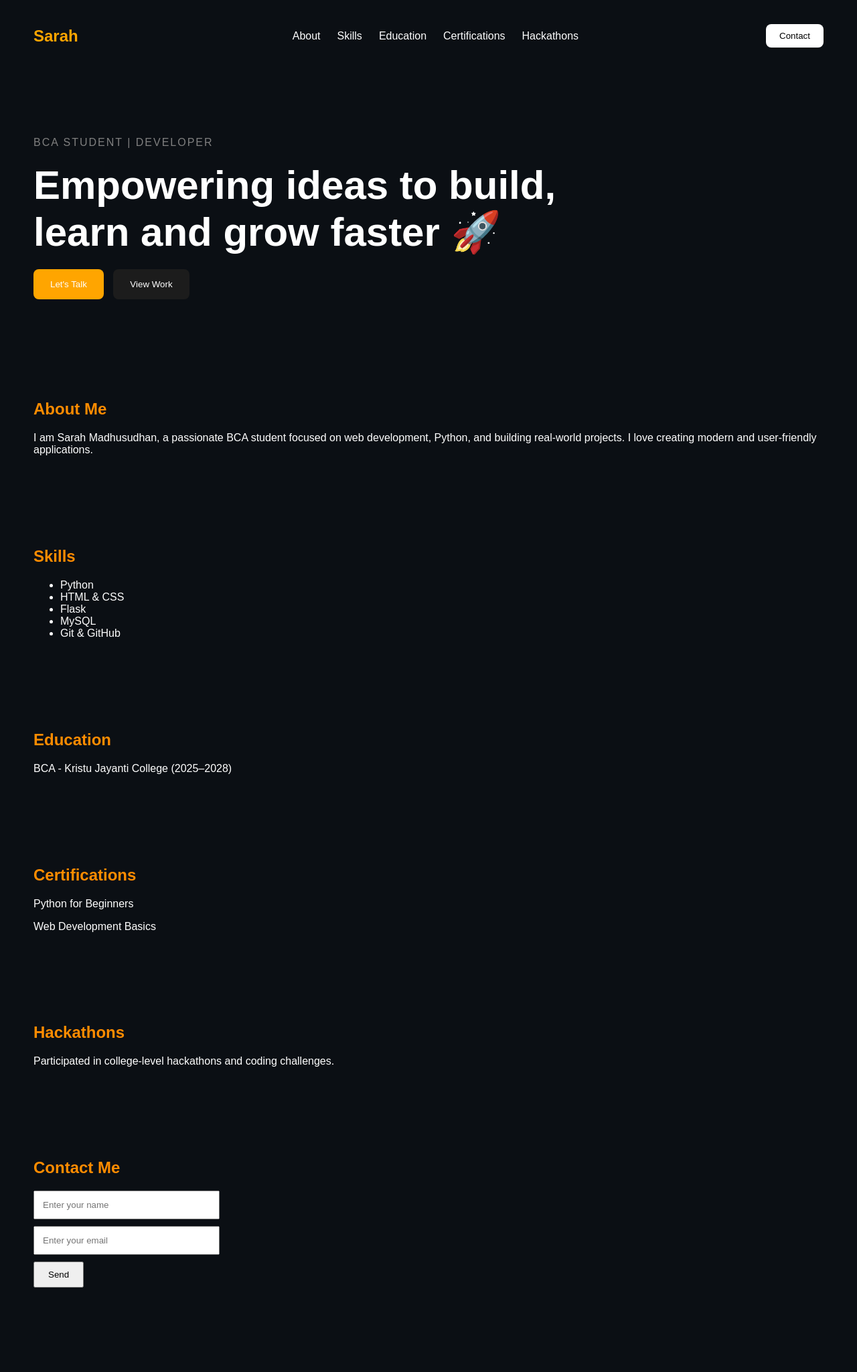
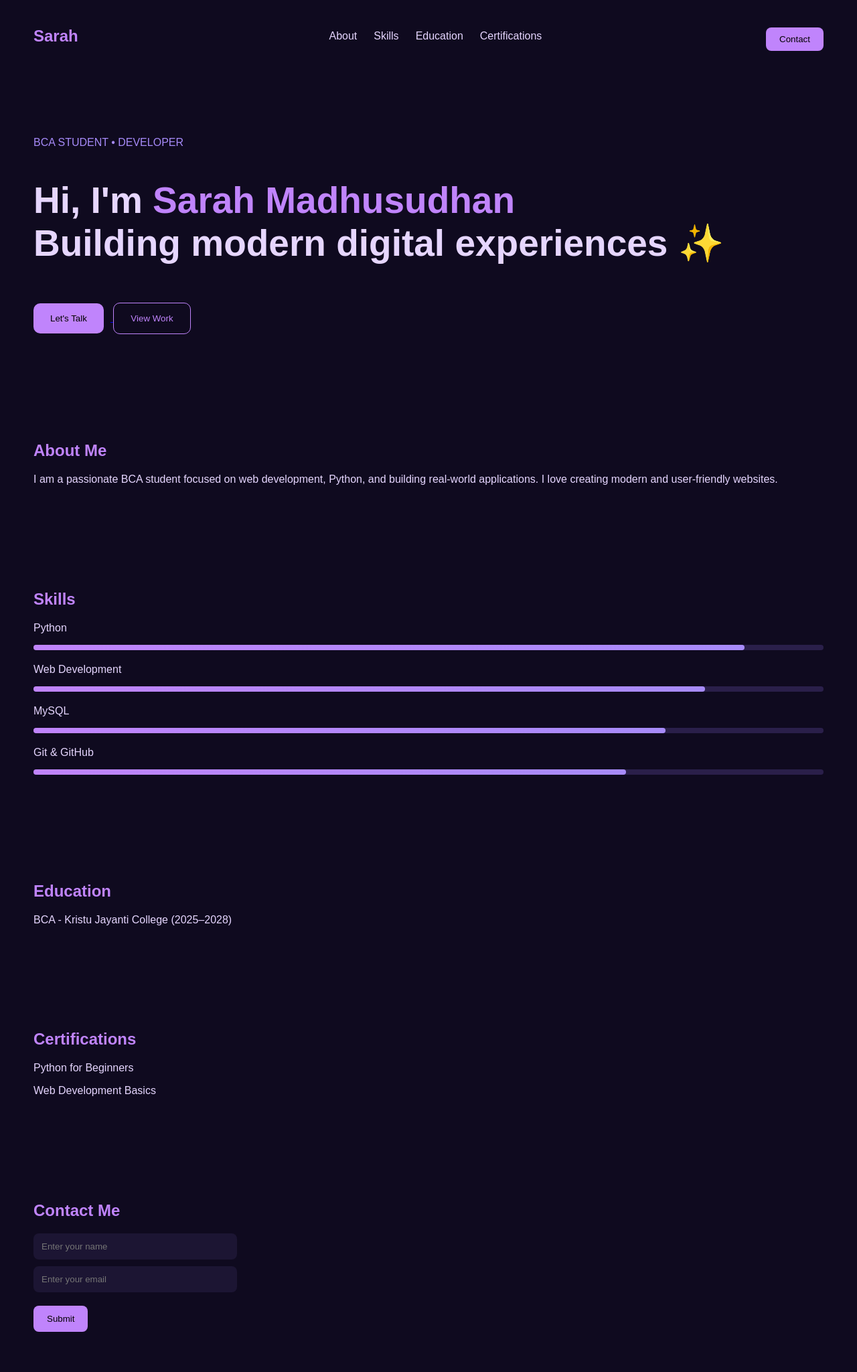
Before and after one commit to sarahmadhusudhan1504-cyber/portfolio_project1, a Flask app: page / in a window 1280 px wide. Shown: the whole page at 67% size. Before the commit the page ends 1923 px from the top, so only its background shows below. Run offline with Flask 3, Linux system fonts and the light colour scheme.

Commit message:
final lavender portfolio with contact form

```diff
--- a/static/style.css
+++ b/static/style.css
@@ -1,8 +1,13 @@
 body {
     margin: 0;
     font-family: Arial;
-    background: #0b0f14;
-    color: white;
+    background: #0f0a1f;
+    color: #e6d6ff;
+}
+
+/* SMOOTH SCROLL */
+html {
+    scroll-behavior: smooth;
 }
 
 /* NAVBAR */
@@ -14,7 +19,8 @@ nav {
 }
 
 .logo {
-    color: orange;
+    color: #c084fc;
+    font-size: 24px;
 }
 
 nav ul {
@@ -24,16 +30,17 @@ nav ul {
 }
 
 nav ul li a {
+    color: #e6d6ff;
     text-decoration: none;
-    color: white;
 }
 
+/* CONTACT BUTTON */
 .btn {
-    background: white;
+    background: #c084fc;
+    border: none;
+    padding: 10px 20px;
+    border-radius: 8px;
     color: black;
-    padding: 10px 20px;
-    border: none;
-    border-radius: 8px;
 }
 
 /* HERO */
@@ -42,55 +49,102 @@ nav ul li a {
 }
 
 .tag {
-    color: gray;
-    letter-spacing: 2px;
+    color: #a78bfa;
 }
 
 .hero h1 {
-    font-size: 60px;
-    margin: 20px 0;
+    font-size: 55px;
+}
+
+.hero span {
+    color: #c084fc;
 }
 
 /* BUTTONS */
-.buttons {
-    margin-top: 20px;
-}
-
 .primary {
-    background: orange;
+    background: #c084fc;
     padding: 15px 25px;
     border: none;
-    color: white;
-    border-radius: 8px;
+    border-radius: 10px;
     margin-right: 10px;
 }
 
 .secondary {
-    background: #1c1c1c;
+    background: transparent;
+    border: 1px solid #c084fc;
     padding: 15px 25px;
-    border: none;
-    color: white;
-    border-radius: 8px;
+    border-radius: 10px;
+    color: #c084fc;
 }
 
 /* SECTIONS */
 section {
-    padding: 50px;
+    padding: 60px 50px;
 }
 
 h2 {
-    margin-bottom: 20px;
-    color: #ff8c00;
+    color: #c084fc;
 }
 
-/* FORM */
+/* SKILLS */
+.skill {
+    margin-bottom: 20px;
+}
+
+.bar {
+    height: 8px;
+    background: #2a1f4a;
+    border-radius: 5px;
+}
+
+.bar div {
+    height: 100%;
+    background: linear-gradient(to right, #c084fc, #a78bfa);
+    border-radius: 5px;
+}
+
+/* CONTACT FORM */
+form {
+    margin-top: 20px;
+}
+
 input {
     display: block;
     margin: 10px 0;
     padding: 12px;
-    width: 250px;
+    width: 280px;
+    border-radius: 8px;
+    border: none;
+    background: #1c1533;
+    color: white;
 }
 
 button {
-    padding: 10px 20px;
+    margin-top: 10px;
+    padding: 12px 20px;
+    background: #c084fc;
+    border: none;
+    border-radius: 8px;
+    color: black;
+    cursor: pointer;
 }
+
+button:hover {
+    background: #a855f7;
+}
+
+/* ANIMATION */
+.fade-in {
+    animation: fadeIn 1.5s ease-in;
+}
+
+@keyframes fadeIn {
+    from {
+        opacity: 0;
+        transform: translateY(20px);
+    }
+    to {
+        opacity: 1;
+        transform: translateY(0);
+    }
+}
--- a/templates/index.html
+++ b/templates/index.html
@@ -17,78 +17,94 @@
         <li><a href="#skills">Skills</a></li>
         <li><a href="#education">Education</a></li>
         <li><a href="#certifications">Certifications</a></li>
-        <li><a href="#hackathons">Hackathons</a></li>
     </ul>
 
-    <button class="btn">Contact</button>
+    <a href="#contact"><button class="btn">Contact</button></a>
 </nav>
 
-<!-- HERO SECTION -->
-<section class="hero">
+<!-- HERO -->
+<section class="hero fade-in">
 
-<p class="tag">BCA STUDENT | DEVELOPER</p>
+<p class="tag">BCA STUDENT • DEVELOPER</p>
 
 <h1>
-Empowering ideas to build,<br>
-learn and grow faster 🚀
+Hi, I'm <span>Sarah Madhusudhan</span><br>
+Building modern digital experiences ✨
 </h1>
 
 <div class="buttons">
-<button class="primary">Let's Talk</button>
-<button class="secondary">View Work</button>
+    <a href="#contact">
+        <button class="primary">Let's Talk</button>
+    </a>
+
+    <a href="#certifications">
+        <button class="secondary">View Work</button>
+    </a>
 </div>
 
 </section>
 
 <!-- ABOUT -->
-<section id="about">
+<section id="about" class="fade-in">
 <h2>About Me</h2>
 <p>
-I am Sarah Madhusudhan, a passionate BCA student focused on web development,
-Python, and building real-world projects. I love creating modern and
-user-friendly applications.
+I am a passionate BCA student focused on web development, Python, and building
+real-world applications. I love creating modern and user-friendly websites.
 </p>
 </section>
 
 <!-- SKILLS -->
-<section id="skills">
+<section id="skills" class="fade-in">
 <h2>Skills</h2>
-<ul>
-<li>Python</li>
-<li>HTML & CSS</li>
-<li>Flask</li>
-<li>MySQL</li>
-<li>Git & GitHub</li>
-</ul>
+
+<div class="skill">
+<p>Python</p>
+<div class="bar"><div style="width:90%"></div></div>
+</div>
+
+<div class="skill">
+<p>Web Development</p>
+<div class="bar"><div style="width:85%"></div></div>
+</div>
+
+<div class="skill">
+<p>MySQL</p>
+<div class="bar"><div style="width:80%"></div></div>
+</div>
+
+<div class="skill">
+<p>Git & GitHub</p>
+<div class="bar"><div style="width:75%"></div></div>
+</div>
+
 </section>
 
 <!-- EDUCATION -->
-<section id="education">
+<section id="education" class="fade-in">
 <h2>Education</h2>
 <p>BCA - Kristu Jayanti College (2025–2028)</p>
 </section>
 
 <!-- CERTIFICATIONS -->
-<section id="certifications">
+<section id="certifications" class="fade-in">
 <h2>Certifications</h2>
 <p>Python for Beginners</p>
 <p>Web Development Basics</p>
 </section>
 
-<!-- HACKATHONS -->
-<section id="hackathons">
-<h2>Hackathons</h2>
-<p>Participated in college-level hackathons and coding challenges.</p>
-</section>
+<!-- CONTACT -->
+<section id="contact" class="fade-in">
 
-<!-- CONTACT FORM -->
-<section id="contact">
 <h2>Contact Me</h2>
 
 <form method="POST" action="/submit">
+
 <input type="text" name="name" placeholder="Enter your name" required>
+
 <input type="email" name="email" placeholder="Enter your email" required>
-<button type="submit">Send</button>
+
+<button type="submit">Submit</button>
+
 </form>
 
 </section>
```
